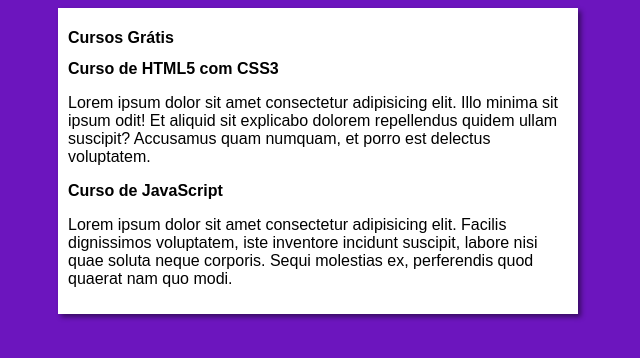
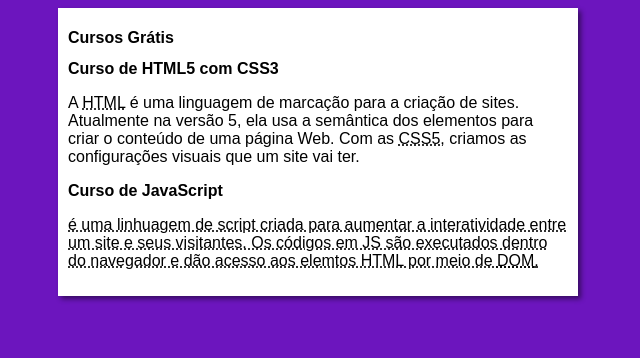
Before and after one commit to RaianeBatista/Projeto-Site, a plain HTML site: page index.html in a window 1280 px wide. Shown: the whole page, without its empty margins (322-962 px from the left). Drawn offline with Linux system fonts and the light colour scheme.

Commit message:
Commit full source

```diff
--- a/index.html
+++ b/index.html
@@ -13,11 +13,11 @@
         </header>
         <article>
             <h2>Curso de HTML5 com CSS3</h2>
-            <p>Lorem ipsum dolor sit amet consectetur adipisicing elit. Illo minima sit ipsum odit! Et aliquid sit explicabo dolorem repellendus quidem ullam suscipit? Accusamus quam numquam, et porro est delectus voluptatem.</p>
+            <p> A <abbr title="HyperText Markup Languange">HTML</abbr> é uma linguagem de marcação para a criação de sites. Atualmente na versão 5, ela usa a semântica dos elementos para criar o conteúdo de uma página Web. Com as <abbr title="Cascading Style Sheets">CSS5</abbr>, criamos as configurações visuais que um site vai ter.</p>
         </article>
         <article>
             <h2>Curso de JavaScript</h2>
-            <p>Lorem ipsum dolor sit amet consectetur adipisicing elit. Facilis dignissimos voluptatem, iste inventore incidunt suscipit, labore nisi quae soluta neque corporis. Sequi molestias ex, perferendis quod quaerat nam quo modi.</p>
+            <p><abbr title="JavaScript"<abbr> é uma linhuagem de script criada para aumentar a interatividade entre um site e seus visitantes. Os códigos em JS são executados dentro do navegador e dão acesso aos elemtos HTML por meio de <abbr title="Document Object Model">DOM</abbr>.</p>
         </article>
     </main>
 </body>
```
